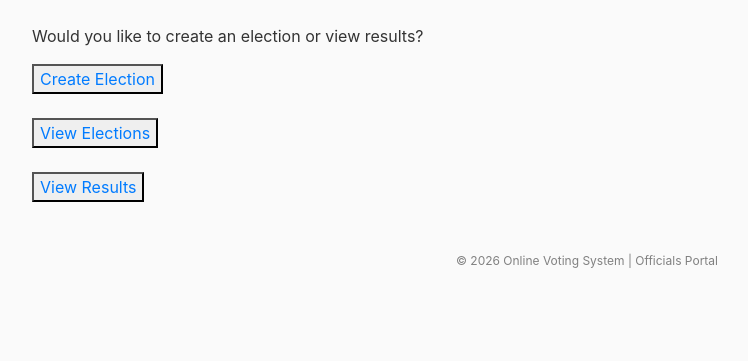
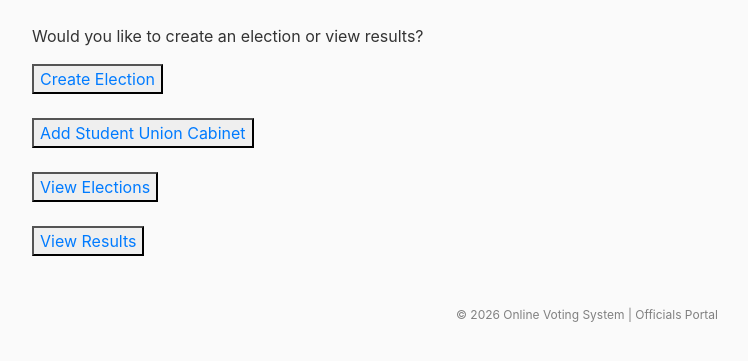
Before and after one commit to sam2005728-maker/COMP3500SEF, a Flask app: template CM2305-Voting-System-Prototype--master/Admin_Microservice/Application/templates/officials_home.html in a window 1280 px wide. Shown: the part 56-417 px from the top of the page, without its empty margins (53-801 px from the left). Run offline with Flask 2, Linux system fonts and the light colour scheme; a user stored in the database is signed in; tables that the repository leaves empty hold one stand-in row (values such as "Sample post"); the template is opened without the code that fills it: most values are stand-ins (such as "Sample title", 1, 10 or a date in 2020); parts of the project's set-up code (start-up, migrations or seed data) failed here and were passed over; some libraries are stand-ins or nearby versions.

Commit message:
Update officials_home.html

```diff
--- a/CM2305-Voting-System-Prototype--master/Admin_Microservice/Application/templates/officials_home.html
+++ b/CM2305-Voting-System-Prototype--master/Admin_Microservice/Application/templates/officials_home.html
@@ -4,6 +4,9 @@
 {% if current_user.is_authenticated %}
 <p>Would you like to create an election or view results?</p>
 <button><a class="" href="{{ url_for('create_election') }}">Create Election</a></button>
+<br>
+<br>
+<button><a class="" href="{{ url_for('add_candidate') }}">Add Student Union Cabinet</a></button>
 <br>
 <br>
 <button type="button" name="button"><a href="{{url_for('view_election')}}">View Elections</a></button>
```
